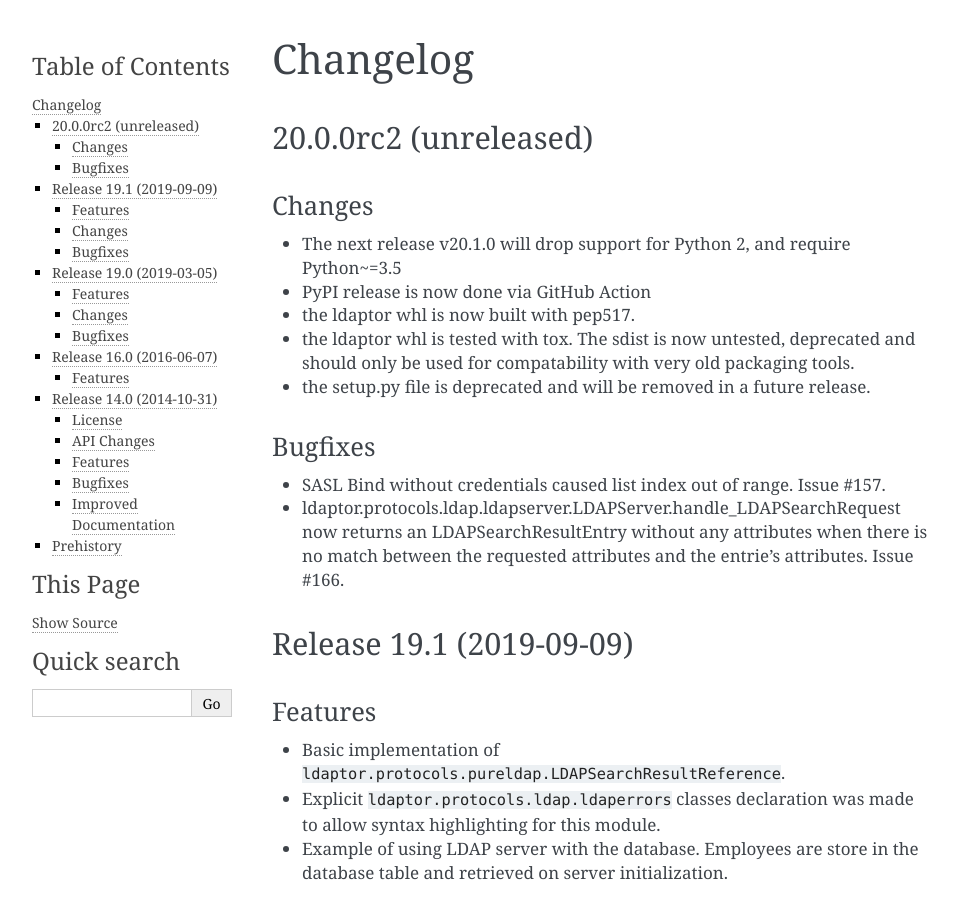
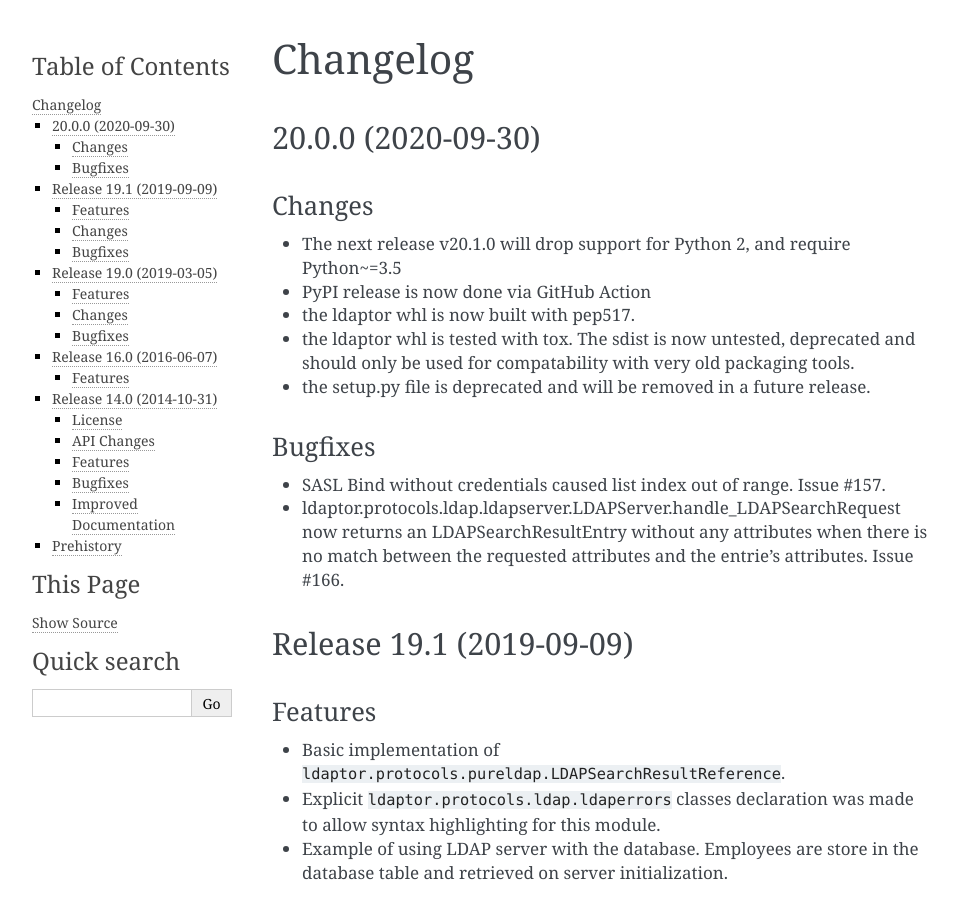
Before and after one commit to twisted/ldaptor, a Sphinx documentation site: the page built from docs/source/NEWS.rst, in a window 1280 px wide and 900 px high. Shown: the whole window, without its empty margins (148-1106 px from the left). Built offline with Sphinx 7.4.7, drawn with Linux system fonts in a browser that asks for light colours.

Commit message:
Preparing release 20.0.0

```diff
--- a/docs/source/NEWS.rst
+++ b/docs/source/NEWS.rst
@@ -1,8 +1,8 @@
 Changelog
 =========
 
-20.0.0rc2 (unreleased)
-----------------------
+20.0.0 (2020-09-30)
+-------------------
 
 Changes
 ^^^^^^^
--- a/ldaptor/__init__.py
+++ b/ldaptor/__init__.py
@@ -1,5 +1,5 @@
 """A Pure-Python Twisted library for LDAP"""
-__version__ = "20.0.0rc2.dev0"
+__version__ = "20.0.0"
 
 __title__ = "ldaptor"
 __description__ = "A Pure-Python Twisted library for LDAP"
```
